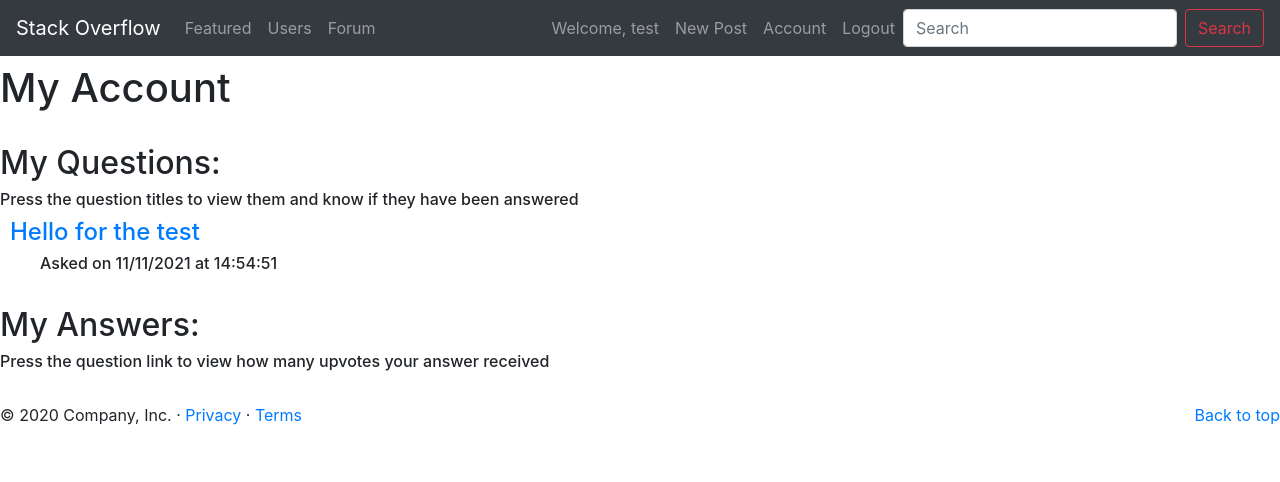
After one commit to RamB98/SOEN-341, a Flask app: page /account in a window 1280 px wide. The commit adds this page. Shown: the top 482 px of the page. Run offline with Flask 2, Linux system fonts and the light colour scheme; a user stored in the database is signed in; data comes from the database, SQL or seed files in the repository; both versions use the stored data as it was after the commit; some libraries are stand-ins or nearby versions.

Commit message:
Added account option where user can view the questions and answers he has written.

```diff
--- a/app/routes.py
+++ b/app/routes.py
@@ -85,6 +85,20 @@ def forum_page():
     q = Question.query.all()
     return render_template('Forum.html', questions=q)
 
+
+@app.route('/account', methods=["GET"])
+def account_page():
+    if request.method=='GET':
+        loggedIn = flask_login.current_user
+        allq = Question.query.all()
+        if loggedIn.is_authenticated:
+            # q = Question.query.all()
+            q = Question.query.filter_by(username=loggedIn.username)
+            a = Answer.query.filter_by(username=loggedIn.username)
+        else:
+            flash(
+                f'You need to be logged in to vote on questions or answers', category='danger')
+    return render_template('Account.html', questions=q, answers=a, allquestions=allq)
 
 @app.route('/viewquestion', methods=["POST", "GET"])
 def viewquestion_page():
--- /dev/null
+++ b/app/templates/Account.html
@@ -0,0 +1,61 @@
+{% extends "base.html" %}
+
+{% block head %} {{ super() }}<title>{% block title %}Account{% endblock %}</title>{% endblock %}
+
+{% block content %}
+<body>
+    {% block navbar %} {{ super() }} {% endblock %}
+
+    <main role="main">
+	<br>
+	<h1> My Account</h1><br>
+
+    <h2> My Questions: </h2>
+    <h6>Press the question titles to view them and know if they have been answered</h6>
+
+	<div>
+		{% for q in questions %}
+		<h4>
+			<a class="text" style="margin-left: 10px" href="{{ url_for('viewquestion_page') }}?question={{ q.title }}">{{ q.title }}</a>
+        </h4>
+        <h6>
+        <a class="text" style="margin-left: 40px">Asked on {{ q.questionaskdate}}</a>
+        </h6>
+        <br>
+		{% endfor %}
+
+        <h2> My Answers: </h2>
+        <h6>Press the question link to view how many upvotes your answer received</h6>
+        {%for a in answers %}
+        <h4>
+			<a style="margin-left: 10px">{{ a.answer}}</a>
+        </h4>
+    </div>
+    <div>
+        <h6>
+            <a class="text" style="margin-left: 40px">Answer given on {{ a.answerdate}} and replying to the question: </a>
+        </h6>
+
+        {%for q in allquestions %}
+        {% if q.id == a.question_id %}
+        <h6>
+			<a class="text" style="margin-left: 100px" href="{{ url_for('viewquestion_page') }}?question={{ q.title }}">{{ q.title }}</a>
+        </h6>
+        {% endif %}
+        {% endfor %}
+        {% endfor %}
+    </div>
+    <style>
+		.nolinebreak{
+            white-space: nowrap;
+            overflow: hidden;
+		}
+	</style>
+
+
+	<br>
+
+
+
+{% endblock %}
+</body>
--- a/app/templates/base.html
+++ b/app/templates/base.html
@@ -45,7 +45,7 @@
                 <a class="nav-item nav-link" href="{{ url_for('register_page') }}">Register</a>
                 {% endif %}
                 <a class="nav-item nav-link" href="{{ url_for('post') }}">New Post</a>
-                <a class="nav-item nav-link" href="">Account</a>
+                <a class="nav-item nav-link" href="{{ url_for('account_page') }}">Account</a>
                 {% if current_user.is_authenticated %}
                 <a class="nav-item nav-link" href="{{ url_for('logout_page') }}">Logout</a>
                 {% endif %}
```
Also changed, not shown: app/stackoverflow.db.
